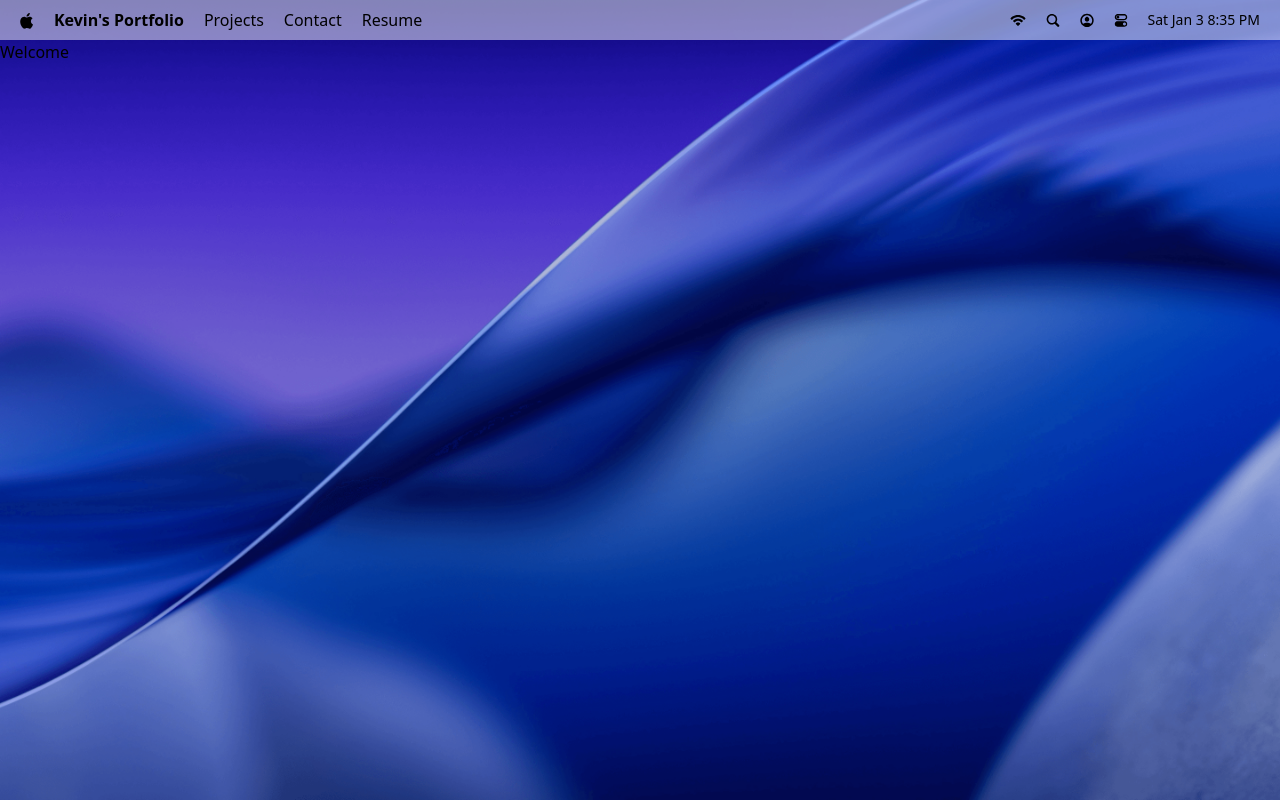
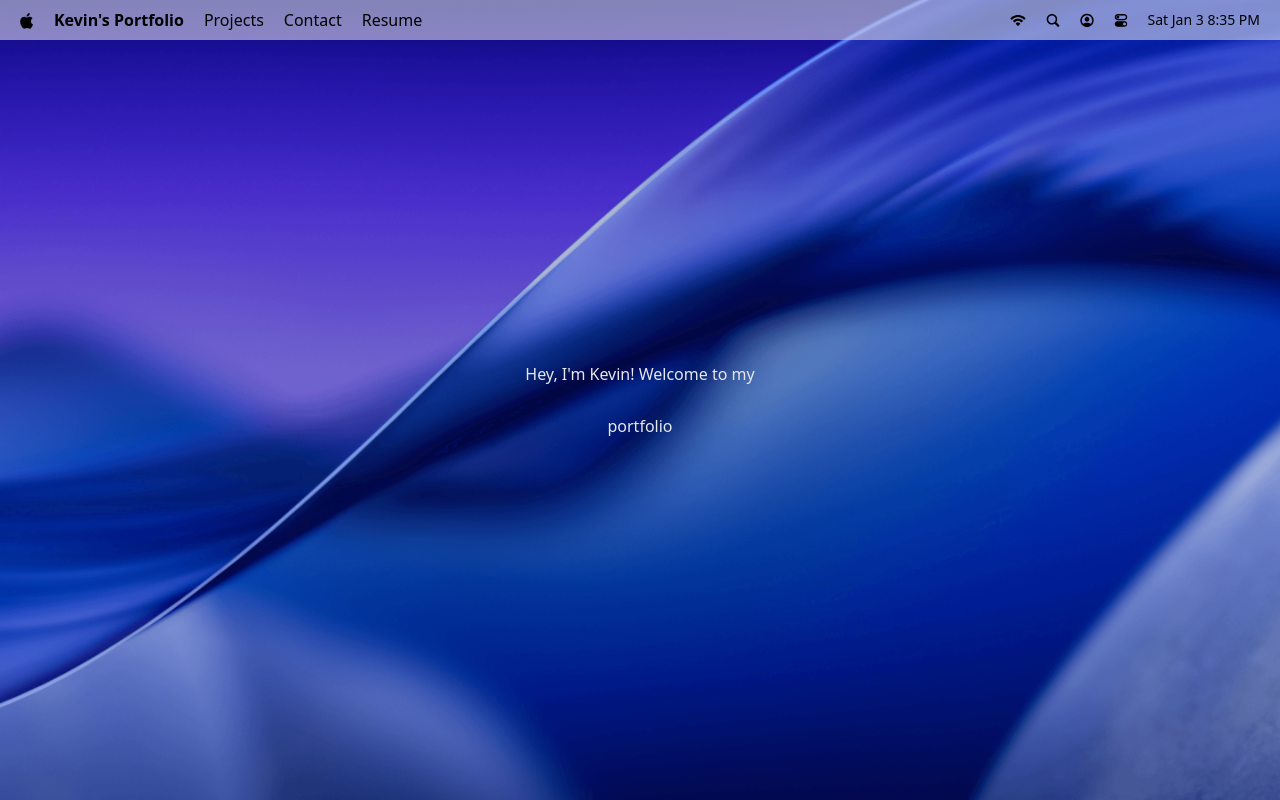
Before and after one commit to KevinKipkoechMutai/my_new_portfolio, a React (Vite) app: page / in a window 1280 px wide. Built offline with nearby package versions, Linux system fonts and the light colour scheme; a web font is replaced by a local one.

Commit message:
install and set up gsap

```diff
--- a/package.json
+++ b/package.json
@@ -10,8 +10,11 @@
     "preview": "vite preview"
   },
   "dependencies": {
+    "@gsap/react": "^2.1.2",
     "@tailwindcss/vite": "^4.1.18",
     "dayjs": "^1.11.19",
+    "gsap": "^3.14.2",
+    "lucide-react": "^0.562.0",
     "react": "^19.2.0",
     "react-dom": "^19.2.0",
     "tailwindcss": "^4.1.18"
--- a/src/components/Welcome.jsx
+++ b/src/components/Welcome.jsx
@@ -1,8 +1,21 @@
-import React from 'react'
+import { useRef } from 'react'
+
+const renderText = (text) => {}
 
 const Welcome = () => {
+
+  const titleRef = useRef(null)
+  const subtitleRef = useRef(null)
+
   return (
-    <div>Welcome</div>
+    <section id="welcome">
+      <p ref={subtitleRef}>Hey, I'm Kevin! Welcome to my</p>
+      <h1 ref={titleRef} className='mt-7'>portfolio</h1>
+
+      <div className='small-screen'>
+        <p>This portfolio is Mac-themed and is, therefore, designed for desktop/tablet screens only. </p>
+      </div>
+    </section>
   )
 }
 
```
Also changed, not shown: 1 other file (tests, documents, lock files or other folders).
